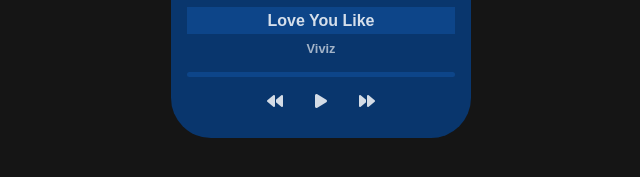
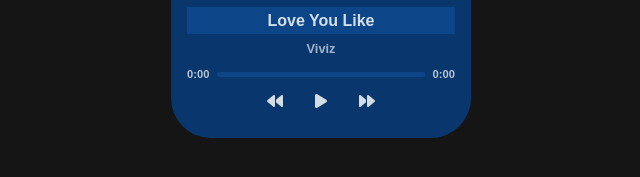
Before and after one commit to YasminNRocha/music-player, a plain HTML site: page index.html in a window 1280 px wide. Shown: the part 475-652 px from the top of the page, 319-959 px from the left. Drawn offline with Linux system fonts and the light colour scheme.

Commit message:
added audio timing function

```diff
--- a/index.css
+++ b/index.css
@@ -80,3 +80,7 @@ body {
 .fas:hover {
     transform: scale(1.1);
 }
+.timer {
+    font: bold .7rem arial,sans-serif;
+    color: rgba(255, 255, 255, 0.7);
+}
--- a/index.html
+++ b/index.html
@@ -16,9 +16,11 @@
         <p id="song-name">love like you</p>
         <p id="artist">viviz</p>
         <div class="time-container">
+            <p id="current-time" class="timer">0:00</p>
             <div id="progress-bar-base">
                 <div id="pregress-bar-content"></div>
             </div>
+            <p id="total-time" class="timer">0:00</p>
         </div>
         <audio id="audio" src="./audio/love you like.mp3"></audio>
         <div id="song-controler">
--- a/index.js
+++ b/index.js
@@ -10,6 +10,9 @@ let btnBack = document.getElementById('back')
 
 let progress = document.getElementById('pregress-bar-content')
 let progressContainer = document.getElementById('progress-bar-base')
+
+let totalTime = document.getElementById('total-time')
+let nowTime = document.getElementById('current-time')
 
 let songs = ['love you like', 'always', 'zzz']
 let artists = ['viviz', 'dreamcatcher', 'youha']
@@ -70,6 +73,7 @@ function updateTime(p) {
     let {duration, currentTime} = p.srcElement;
     let progressPercent = currentTime / duration * 100;
     progress.style.width = `${progressPercent}%`
+
 }
 
 function setTime(e) {
@@ -78,7 +82,30 @@ function setTime(e) {
     let duration = audio.duration
 
     audio.currentTime = (clickX / width) * duration;
+
 }
+
+function timer(e) {
+    let {duration, currentTime} = e.srcElement;
+
+    let minutes = Math.floor(currentTime / 60)
+    let seconds = Math.floor(currentTime % 60)
+    seconds = seconds < 10 ? 0 + `${seconds}` : `${seconds}`
+
+    let fullTimeM = Math.floor(duration / 60)
+    let fullTimeS = Math.floor(duration % 60)
+
+    nowTime.innerHTML = `${minutes}:${seconds}`
+    totalTime.innerHTML = `${fullTimeM}:${fullTimeS}`
+
+    if(isNaN(fullTimeM, fullTimeS)) {
+        totalTime.innerHTML = "0:00"
+    }
+    else{
+    totalTime.innerHTML = `${fullTimeM}:${fullTimeS}`
+    }
+}
+
 
 btnPlay.addEventListener('click', () => {
     let isPlaying = musicContainer.classList.contains('play')
@@ -98,3 +125,4 @@ audio.addEventListener('timeupdate', updateTime)
 progressContainer.addEventListener('click', setTime)
 
 audio.addEventListener('timeupdate', timer)
+audio.addEventListener ('ended', nextSong)
```
